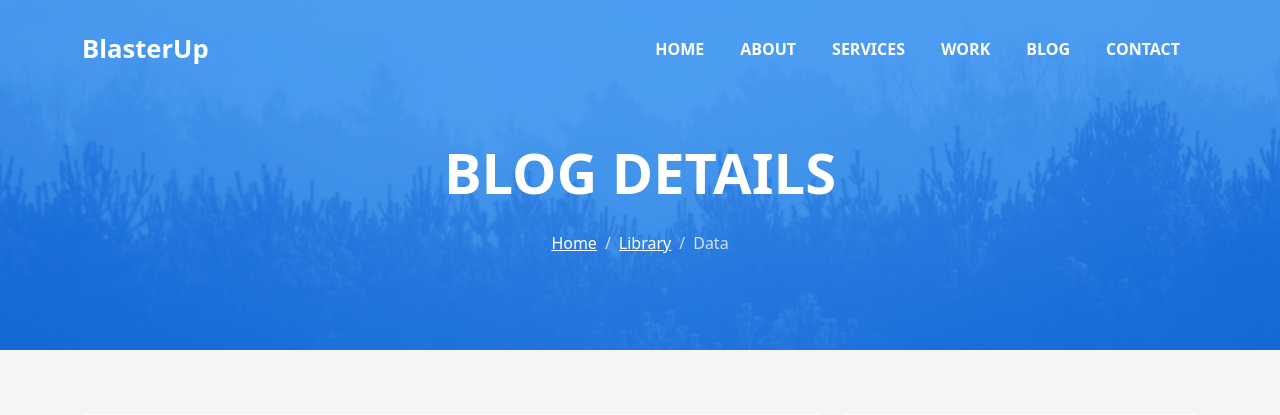
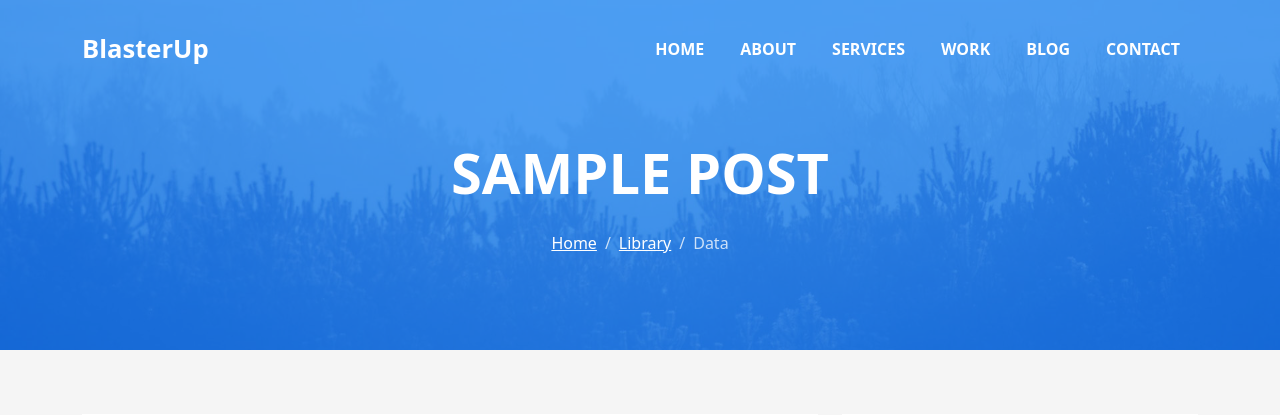
Before and after one commit to Mah6od/my-portfolio, a Django app: page /blog/1 in a window 1280 px wide. Shown: the top 415 px of the page. Run offline with Django 5.2, Linux system fonts and the light colour scheme; tables that the repository leaves empty hold one stand-in row (values such as "Sample post"); some libraries are stand-ins or nearby versions.

Commit message:
Update blog-single.html

```diff
--- a/templates/blog-single.html
+++ b/templates/blog-single.html
@@ -1,4 +1,5 @@
 {% load static %}
+{% load blog_tags %}
 
 <!DOCTYPE html>
 <html lang="en">
@@ -77,7 +78,7 @@
     <div class="intro-content display-table">
       <div class="table-cell">
         <div class="container">
-          <h2 class="intro-title mb-4">Blog Details</h2>
+          <h2 class="intro-title mb-4">{{post.title}}</h2>
           <ol class="breadcrumb d-flex justify-content-center">
             <li class="breadcrumb-item">
               <a href="#">Home</a>
```
